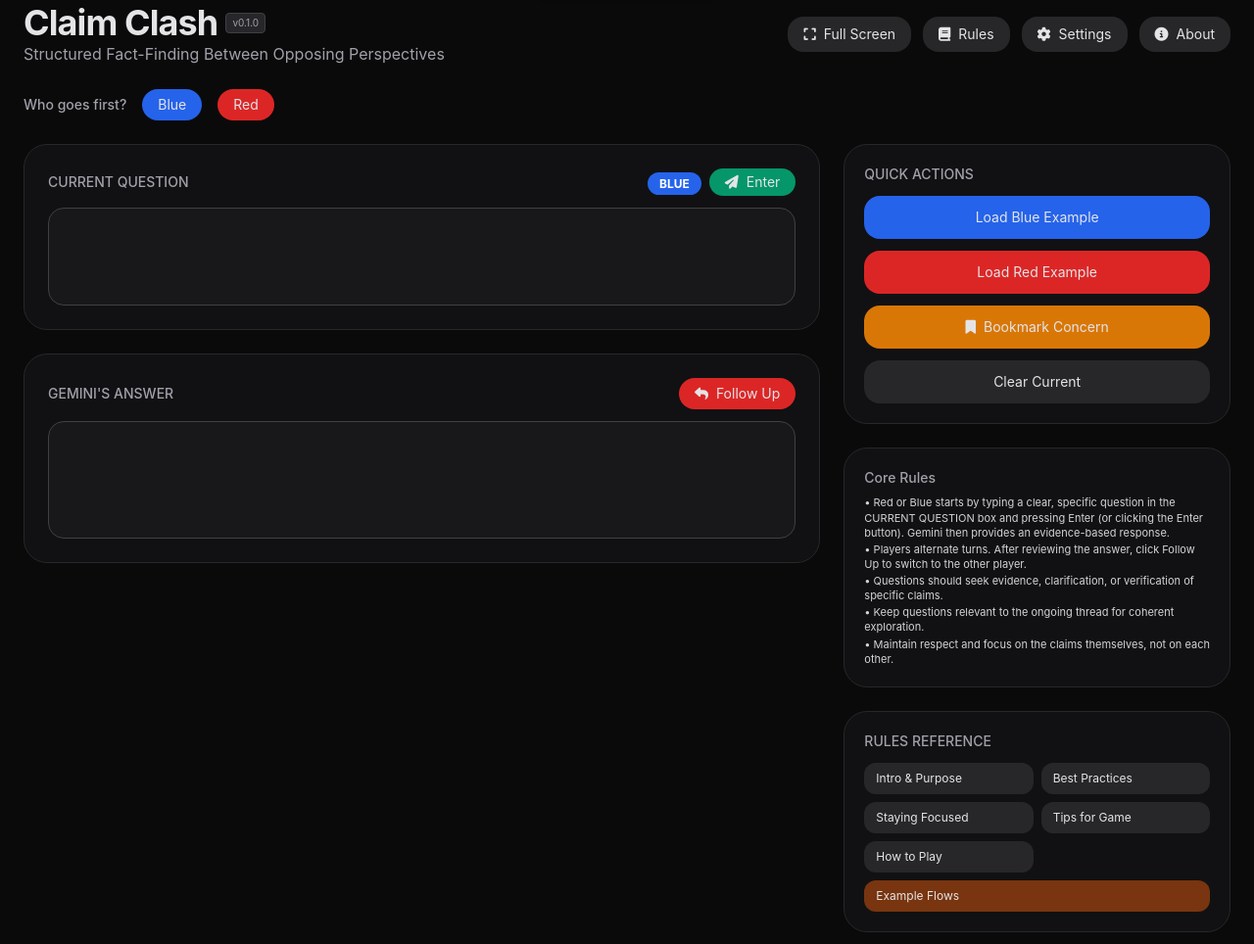
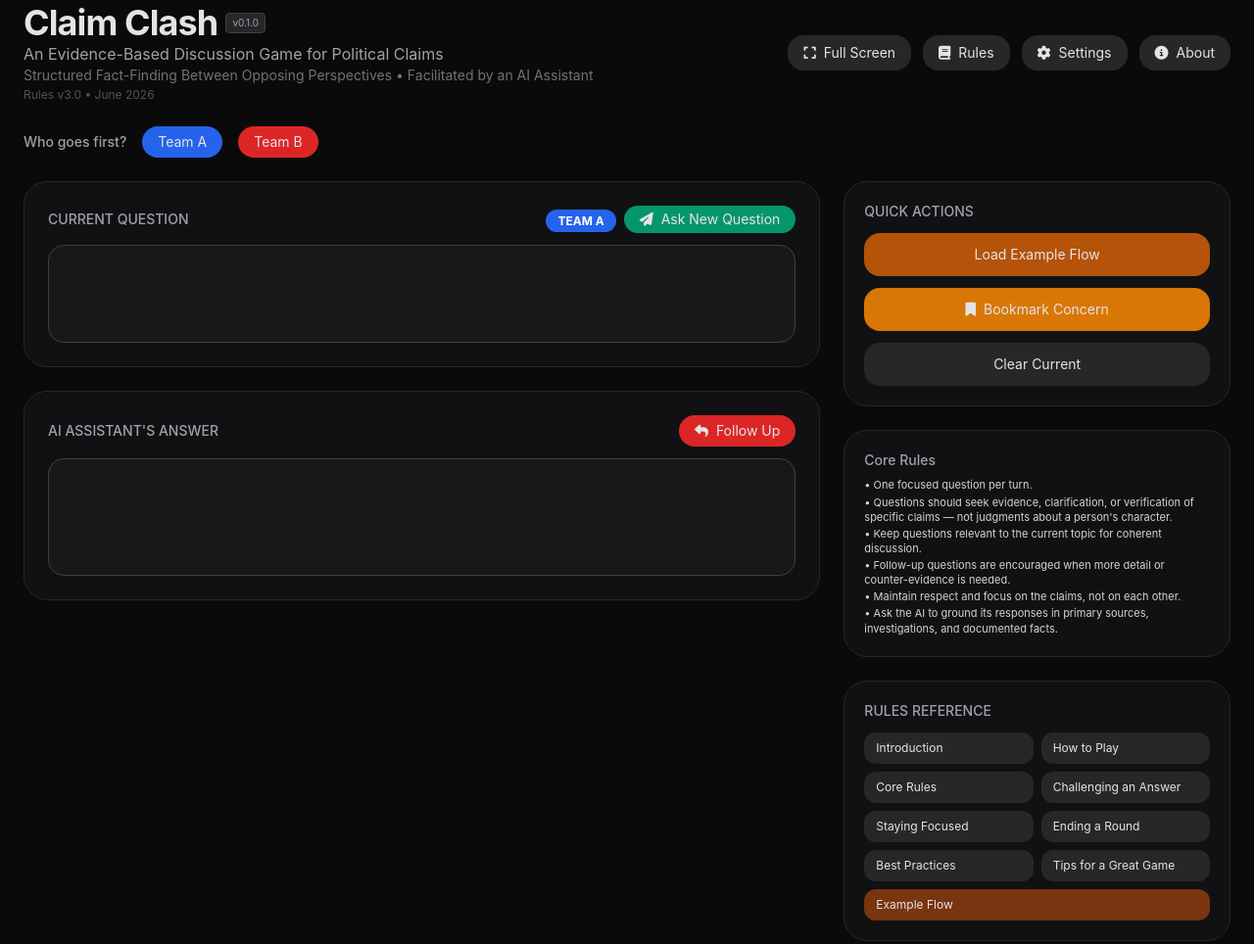
Before and after one commit to memento-mori1984/claim-clash-tv, a website: page src/index.html in a window 1280 px wide. Shown: the part 158-1122 px from the top of the page at 98% size. Drawn offline with nearby package versions, Linux system fonts and the light colour scheme.

Commit message:
Update game rules to Version 3.0 (June 2026)
- Replace Red/Blue with Team A/Team B throughout UI
- Rename Enter button to Ask New Question
- Add Challenging an Answer and Ending a Round rule sections
- Update all RULE_SECTIONS content to match copyrighted rules v3.0
- New Riverdale infrastructure example flow; generic AI assistant wording
- Display Rules v3.0 in header and About modal

```diff
--- a/src/index.html
+++ b/src/index.html
@@ -33,7 +33,9 @@ Copyright (c) 2026 Zachary H. Roberts. All rights reserved.
                     <h1 class="text-4xl font-bold tracking-tight">Claim Clash</h1>
                     <span class="text-[10px] px-1.5 py-0.5 bg-zinc-800 border border-zinc-700 rounded text-zinc-400">v<span id="header-version"></span></span>
                 </div>
-                <p class="text-zinc-400">Structured Fact-Finding Between Opposing Perspectives</p>
+                <p class="text-zinc-400">An Evidence-Based Discussion Game for Political Claims</p>
+                <p class="text-zinc-500 text-sm">Structured Fact-Finding Between Opposing Perspectives &bull; Facilitated by an AI Assistant</p>
+                <p class="text-zinc-600 text-xs mt-0.5">Rules v<span id="header-rules-version"></span> &bull; June 2026</p>
             </div>
             <div class="flex gap-x-3">
                 <button onclick="toggleFullScreen()" class="px-4 py-2 bg-zinc-800 hover:bg-zinc-700 rounded-2xl text-sm flex items-center gap-x-2">
@@ -54,8 +56,8 @@ Copyright (c) 2026 Zachary H. Roberts. All rights reserved.
         <!-- Who Goes First -->
         <div class="flex items-center gap-x-4 mb-6">
             <span class="text-sm font-medium text-zinc-400">Who goes first?</span>
-            <button onclick="setFirstPlayer('Blue')" class="px-4 py-1.5 bg-blue-600 hover:bg-blue-700 rounded-2xl text-sm">Blue</button>
-            <button onclick="setFirstPlayer('Red')" class="px-4 py-1.5 bg-red-600 hover:bg-red-700 rounded-2xl text-sm">Red</button>
+            <button onclick="setFirstPlayer('Team A')" class="px-4 py-1.5 bg-blue-600 hover:bg-blue-700 rounded-2xl text-sm">Team A</button>
+            <button onclick="setFirstPlayer('Team B')" class="px-4 py-1.5 bg-red-600 hover:bg-red-700 rounded-2xl text-sm">Team B</button>
         </div>
 
         <div class="grid grid-cols-1 lg:grid-cols-12 gap-6">
@@ -70,7 +72,7 @@ Copyright (c) 2026 Zachary H. Roberts. All rights reserved.
                         <div class="flex items-center gap-x-2">
                             <div id="player-badge"></div>
                             <button onclick="askGemini()" class="px-4 py-1 bg-emerald-600 hover:bg-emerald-700 rounded-2xl text-sm flex items-center gap-x-2">
-                                <i class="fa-solid fa-paper-plane"></i> <span>Enter</span>
+                                <i class="fa-solid fa-paper-plane"></i> <span>Ask New Question</span>
                             </button>
                         </div>
                     </div>
@@ -82,7 +84,7 @@ Copyright (c) 2026 Zachary H. Roberts. All rights reserved.
                 <!-- Answer -->
                 <div class="section rounded-3xl p-6">
                     <div class="flex justify-between items-center mb-3">
-                        <span class="text-sm font-medium text-zinc-400">GEMINI'S ANSWER</span>
+                        <span class="text-sm font-medium text-zinc-400">AI ASSISTANT'S ANSWER</span>
                         <div>
                             <button id="follow-up-btn" onclick="followUp()"
                                     class="px-4 py-1.5 rounded-2xl text-sm flex items-center gap-x-2">
@@ -101,8 +103,7 @@ Copyright (c) 2026 Zachary H. Roberts. All rights reserved.
                 <div class="section rounded-3xl p-5">
                     <div class="text-sm font-medium text-zinc-400 mb-3">QUICK ACTIONS</div>
                     <div class="space-y-3">
-                        <button onclick="loadBlueExample()" class="w-full bg-blue-600 hover:bg-blue-700 px-4 py-3 rounded-2xl text-sm">Load Blue Example</button>
-                        <button onclick="loadRedExample()" class="w-full bg-red-600 hover:bg-red-700 px-4 py-3 rounded-2xl text-sm">Load Red Example</button>
+                        <button onclick="loadExampleFlow()" class="w-full bg-amber-700 hover:bg-amber-800 px-4 py-3 rounded-2xl text-sm">Load Example Flow</button>
                         <button onclick="addBookmark()" class="w-full bg-amber-600 hover:bg-amber-700 px-4 py-3 rounded-2xl text-sm flex items-center justify-center gap-x-2">
                             <i class="fa-solid fa-bookmark"></i> <span>Bookmark Concern</span>
                         </button>
@@ -113,24 +114,28 @@ Copyright (c) 2026 Zachary H. Roberts. All rights reserved.
                 <div class="section rounded-3xl p-5">
                     <div class="text-sm font-medium text-zinc-400 mb-2">Core Rules</div>
                     <div class="text-[11px] text-zinc-300 space-y-0.5 leading-snug">
-                        <div>• Red or Blue starts by typing a clear, specific question in the CURRENT QUESTION box and pressing Enter (or clicking the Enter button). Gemini then provides an evidence-based response.</div>
-                        <div>• Players alternate turns. After reviewing the answer, click Follow Up to switch to the other player.</div>
-                        <div>• Questions should seek evidence, clarification, or verification of specific claims.</div>
-                        <div>• Keep questions relevant to the ongoing thread for coherent exploration.</div>
-                        <div>• Maintain respect and focus on the claims themselves, not on each other.</div>
+                        <div>• One focused question per turn.</div>
+                        <div>• Questions should seek evidence, clarification, or verification of specific claims — not judgments about a person's character.</div>
+                        <div>• Keep questions relevant to the current topic for coherent discussion.</div>
+                        <div>• Follow-up questions are encouraged when more detail or counter-evidence is needed.</div>
+                        <div>• Maintain respect and focus on the claims, not on each other.</div>
+                        <div>• Ask the AI to ground its responses in primary sources, investigations, and documented facts.</div>
                     </div>
                 </div>
 
                 <div class="section rounded-3xl p-5">
                     <div class="text-sm font-medium text-zinc-400 mb-3">RULES REFERENCE</div>
                     <div class="grid grid-cols-2 gap-2 text-xs">
-                        <button onclick="showRuleSection('intro')" class="px-3 py-2 bg-zinc-800 hover:bg-zinc-700 rounded-xl text-left">Intro &amp; Purpose</button>
+                        <button onclick="showRuleSection('intro')" class="px-3 py-2 bg-zinc-800 hover:bg-zinc-700 rounded-xl text-left">Introduction</button>
+                        <button onclick="showRuleSection('how')" class="px-3 py-2 bg-zinc-800 hover:bg-zinc-700 rounded-xl text-left">How to Play</button>
+                        <button onclick="showRuleSection('core')" class="px-3 py-2 bg-zinc-800 hover:bg-zinc-700 rounded-xl text-left">Core Rules</button>
+                        <button onclick="showRuleSection('challenge')" class="px-3 py-2 bg-zinc-800 hover:bg-zinc-700 rounded-xl text-left">Challenging an Answer</button>
+                        <button onclick="showRuleSection('focus')" class="px-3 py-2 bg-zinc-800 hover:bg-zinc-700 rounded-xl text-left">Staying Focused</button>
+                        <button onclick="showRuleSection('ending')" class="px-3 py-2 bg-zinc-800 hover:bg-zinc-700 rounded-xl text-left">Ending a Round</button>
                         <button onclick="showRuleSection('best')" class="px-3 py-2 bg-zinc-800 hover:bg-zinc-700 rounded-xl text-left">Best Practices</button>
-                        <button onclick="showRuleSection('focus')" class="px-3 py-2 bg-zinc-800 hover:bg-zinc-700 rounded-xl text-left">Staying Focused</button>
-                        <button onclick="showRuleSection('tips')" class="px-3 py-2 bg-zinc-800 hover:bg-zinc-700 rounded-xl text-left">Tips for Game</button>
-                        <button onclick="showRuleSection('how')" class="px-3 py-2 bg-zinc-800 hover:bg-zinc-700 rounded-xl text-left">How to Play</button>
+                        <button onclick="showRuleSection('tips')" class="px-3 py-2 bg-zinc-800 hover:bg-zinc-700 rounded-xl text-left">Tips for a Great Game</button>
                     </div>
-                    <button onclick="showRuleSection('examples')" class="mt-2 w-full px-3 py-2 bg-amber-900 hover:bg-amber-800 rounded-xl text-xs text-left">Example Flows</button>
+                    <button onclick="showRuleSection('examples')" class="mt-2 w-full px-3 py-2 bg-amber-900 hover:bg-amber-800 rounded-xl text-xs text-left">Example Flow</button>
                 </div>
             </div>
         </div>
@@ -318,7 +323,7 @@ Copyright (c) 2026 Zachary H. Roberts. All rights reserved.
             }
             return invokeFn(cmd, args);
         }
-        let currentPlayer = "Blue";
+        let currentPlayer = "Team A";
         let bookmarks = [];
 
         // === TESTING DEFAULT API KEY ===
@@ -327,6 +332,7 @@ Copyright (c) 2026 Zachary H. Roberts. All rights reserved.
         // IMPORTANT: This is only for personal/testing use. Do not share builds containing real keys.
         const DEFAULT_GEMINI_API_KEY = "YOUR_GEMINI_API_KEY_HERE";
         const APP_VERSION = "0.1.0";
+        const RULES_VERSION = "3.0";
 
         // Clean build: remove any previously saved personal Gemini key (one-time clear)
         if (!localStorage.getItem('cleanBuildCleared')) {
@@ -364,32 +370,39 @@ Copyright (c) 2026 Zachary H. Roberts. All rights reserved.
         const RULE_SECTIONS = {
             intro: {
                 title: "Introduction & Objective",
-                content: "This game provides a structured, respectful format for two players to explore politically charged claims from different perspectives through evidence-based questions to Gemini.\n\nThe goal is not to win, but to reach the point where both sides can agree on what the evidence presented to Gemini actually shows, while building AI literacy through direct engagement with sourced, evidence-focused responses.\n\nImportant Note on Gemini: Gemini is not infallible and regularly updates its knowledge as new information becomes available. Challenging or questioning its answers with evidence or counterpoints is not only valid, it is encouraged and helpful for reaching better understanding."
+                content: "Claim Clash is a structured discussion game designed for two players to explore politically charged claims through evidence-based questions to an AI assistant. The goal is not to win, but to reach clearer shared understanding of what the evidence actually shows. The game also helps players develop stronger AI literacy by treating the AI as a thinking tool rather than an authority.\n\nImportant Note: The AI assistant you use is not infallible and may update its answers as new information becomes available. Challenging or questioning its answers with evidence is valid and encouraged."
+            },
+            how: {
+                title: "How to Play",
+                content: "Step 1: Team A or Team B begins by typing a clear, specific question and clicking 'Ask New Question'. This player becomes the active player.\n\nStep 2: The AI provides a response based on available evidence.\n\nStep 3: The other player clicks 'Follow Up' to take their turn. This switches the active player and clears the question box.\n\nStep 4: The new active player types their question and clicks 'Ask New Question'.\n\nStep 5: Players continue alternating turns while staying focused on the same topic."
             },
             core: {
                 title: "Core Rules",
-                content: "• Red or Blue starts by typing a clear, specific question in the CURRENT QUESTION box and pressing Enter (or clicking the Enter button). Gemini then provides an evidence-based response.\n• Players alternate turns. After reviewing the answer, click Follow Up to switch to the other player.\n• Questions should seek evidence, clarification, or verification of specific claims.\n• Keep questions relevant to the ongoing thread for coherent exploration.\n• Maintain respect and focus on the claims themselves, not on each other."
+                content: "• One focused question per turn.\n• Questions should seek evidence, clarification, or verification of specific claims — not judgments about a person's character.\n• Keep questions relevant to the current topic for coherent discussion.\n• Follow-up questions are encouraged when more detail or counter-evidence is needed.\n• Maintain respect and focus on the claims, not on each other.\n• Ask the AI to ground its responses in primary sources, investigations, and documented facts."
             },
-            best: {
-                title: "Best Practices",
-                content: "• Keep responses concise\n• Prioritize primary sources\n• Jury conclusions ≠ full reality\n\n• Be specific: “List the top 5 most credible pieces of evidence...” or “What primary sources say about X?”\n• Use clear phrasing such as “Did X happen?” or “I heard that...” to ask for verification.\n• One focused question per turn works best for clear, deep responses.\n• Request structure when it helps: “Answer in bullet points with sources” or “Pros and cons table”.\n• Follow up iteratively: “Based on your last answer, drill into Y”.\n• Add focus: “Focus on primary sources” or “Note uncertainties and unverified aspects”.\n• Follow-up questions are encouraged when you have more detail or counter-evidence.\n• Gemini aims to ground answers in primary sources, investigations, and documented facts."
+            challenge: {
+                title: "Challenging an Answer",
+                content: "Either player may use a turn to ask the AI to re-examine its previous answer in light of new evidence or a counter-source. A Challenge counts as that player's question for the turn — it does not get a free extra turn. This keeps the game's pacing fair while still encouraging pushback on weak or outdated answers."
             },
             focus: {
                 title: "Staying Focused During Play",
-                content: "It is important to bring up one question at a time and continue drilling down on one area, even if Red or Blue have multiple issues with Gemini’s answer.\n\nUse the Bookmark Concern button (in Quick Actions) to note other concerns as they come up (e.g. bookmark concerns A, B, and C). Bookmarks appear in the list at the bottom of the screen.\n\nWhen ready to address a saved concern, click Manage, then Use on the desired bookmark. This loads the question back into the CURRENT QUESTION box.\n\nWhen the current thread is complete, load the next bookmark and ask Gemini to continue.\n\nThis keeps the conversation coherent and productive."
+                content: "It is important to explore one question at a time. If a player has multiple concerns with the AI's answer, they should bookmark the additional concerns rather than asking them all at once.\n\nTo bookmark concerns, include in your question: \"Bookmark: [A], [B], [C]\" — or use the Bookmark Concern button in Quick Actions.\n\nTo return to a bookmarked concern, include: \"Returning to bookmarked concern A\" in your question — or click Manage, then Use on a saved bookmark.\n\nThis keeps the discussion productive and easy to follow."
+            },
+            ending: {
+                title: "Ending a Round",
+                content: "• Both players agree the topic has been sufficiently explored, or\n• A turn limit is reached (10–12 exchanges is a reasonable default), or\n• Either player calls for a break.\n\nThere is no winner. Success is a clearer shared picture of what the evidence does and doesn't show."
+            },
+            examples: {
+                title: "Example Flow",
+                content: "Team A: \"Did the 2024 Riverdale infrastructure bill include the $2B rural broadband provision that critics claimed was cut?\"\n\nThe AI answers.\n\nTeam B clicks Follow Up, then asks: \"Sources say the provision was reduced rather than cut entirely — what was the before-and-after funding figure?\"\n\nThe AI answers.\n\nTeam A clicks Follow Up and asks: \"Bookmark: [funding source], [timeline of the cut]. First, can you clarify who proposed the reduction?\"\n\nThe AI answers.\n\nTeam B clicks Follow Up, says \"Returning to bookmarked concern: funding source,\" and the round continues."
+            },
+            best: {
+                title: "Best Practices for Asking the AI",
+                content: "• Be specific: \"What are the top 5 most credible pieces of evidence…\" or \"What do primary sources say about X?\"\n• Use clear phrasing such as \"Did X happen?\" or \"I heard that…\" when seeking verification.\n• Request structure when helpful: \"Answer in bullet points with sources\" or \"Provide a pros and cons table.\"\n• Follow up iteratively: \"Based on your last answer, please expand on Y.\"\n• Add focus: \"Focus on primary sources\" or \"Note any uncertainties or unverified claims.\"\n• Frame claims about people as claims about actions, policies, or events."
             },
             tips: {
                 title: "Tips for a Great Game",
-                content: "• Both Red and Blue perspectives are valued equally.\n• Take breaks if emotions rise.\n• Success comes from clearer shared understanding of what the evidence actually shows (or does not show).\n\nReady to begin? Either Red or Blue can start — share your first question!"
-            },
-            how: {
-                title: "How to Play",
-                content: "Step 1: Red or Blue starts with a clear, specific question to Gemini.\n\nStep 2: Gemini provides an evidence-based response.\n\nStep 3: The other player asks their question, which may address claims they have encountered or seek clarification.\n\nStep 4: Gemini answers.\n\nStep 5: The first player continues with a relevant follow-up question.\n\nRepeat: Alternate turns while staying focused on the topic thread.\n\nTip: Use Bookmark Concern to save side issues. Click Manage → Use to bring a saved question back when the current thread is done."
-            },
-
-            examples: {
-                title: "Example Flows",
-                content: "Blue Goes First\nBlue: “Did Donald J. Trump suggest injecting disinfectant to cure COVID during a White House press briefing?”\nGemini answers: Yes. During the April 23, 2020 briefing, Trump said...\n\nRed: “Did Trump later say the comment was sarcastic, and was there evidence people actually followed it?”\nGemini answers the follow-up.\n\nAnd so on in this fashion.\n\n---\n\nRed Goes First\nRed: “Is there any credible evidence that Donald J. Trump is a pedophile?”\nGemini answers: No, there is no credible evidence supporting that claim...\n\nBlue: “But I heard that in the Epstein files there was a witness claiming Trump sexually abused a 13-year-old girl who bit him.”\nGemini answers.\n\nRed: Follow-up question on details or verification status.\n\nAnd so on in this fashion."
+                content: "• Both perspectives are treated equally.\n• Take breaks if emotions rise.\n• If a question feels like it's targeting a person rather than a claim, pause and rephrase it around the underlying policy, event, or specific factual assertion.\n• Success is measured by clearer shared understanding of what the evidence shows (or does not show).\n\nReady to begin? Either player can start — type your first question and click Ask New Question."
             }
         };
 
@@ -397,11 +410,11 @@ Copyright (c) 2026 Zachary H. Roberts. All rights reserved.
             const badge = document.getElementById("player-badge");
             const followUpBtn = document.getElementById("follow-up-btn");
 
-            if (currentPlayer === "Blue") {
-                badge.innerHTML = `<span class="px-3 py-1 bg-blue-600 text-white text-xs font-bold rounded-2xl">BLUE</span>`;
+            if (currentPlayer === "Team A") {
+                badge.innerHTML = `<span class="px-3 py-1 bg-blue-600 text-white text-xs font-bold rounded-2xl">TEAM A</span>`;
                 followUpBtn.className = "px-4 py-1.5 bg-red-600 hover:bg-red-700 rounded-2xl text-sm flex items-center gap-x-2";
             } else {
-                badge.innerHTML = `<span class="px-3 py-1 bg-red-600 text-white text-xs font-bold rounded-2xl">RED</span>`;
+                badge.innerHTML = `<span class="px-3 py-1 bg-red-600 text-white text-xs font-bold rounded-2xl">TEAM B</span>`;
                 followUpBtn.className = "px-4 py-1.5 bg-blue-600 hover:bg-blue-700 rounded-2xl text-sm flex items-center gap-x-2";
             }
         }
@@ -412,22 +425,14 @@ Copyright (c) 2026 Zachary H. Roberts. All rights reserved.
         }
 
         function switchPlayer() {
-            currentPlayer = currentPlayer === "Blue" ? "Red" : "Blue";
+            currentPlayer = currentPlayer === "Team A" ? "Team B" : "Team A";
             updatePlayerBadge();
         }
 
-        function loadBlueExample() {
-            document.getElementById("question-box").innerHTML = "Did 51 former intelligence officials sign a public letter suggesting that the Hunter Biden laptop story had all the classic earmarks of Russian disinformation?";
+        function loadExampleFlow() {
+            document.getElementById("question-box").innerHTML = "Did the 2024 Riverdale infrastructure bill include the $2B rural broadband provision that critics claimed was cut?";
             document.getElementById("answer-box").innerHTML = "";
-            currentPlayer = "Blue";
-            conversationHistory = [];
-            updatePlayerBadge();
-        }
-
-        function loadRedExample() {
-            document.getElementById("question-box").innerHTML = "Is there any credible evidence that Donald J. Trump is a pedophile?";
-            document.getElementById("answer-box").innerHTML = "";
-            currentPlayer = "Red";
+            currentPlayer = "Team A";
             conversationHistory = [];
             updatePlayerBadge();
         }
@@ -550,7 +555,7 @@ Copyright (c) 2026 Zachary H. Roberts. All rights reserved.
             renderAIResponses();
 
             const answerBox = document.getElementById("answer-box");
-            answerBox.innerHTML = "Asking Gemini...";
+            answerBox.innerHTML = "Asking AI assistant...";
 
             const jail = getJailbreakPrompt();
             conversationHistory = [];
@@ -1069,7 +1074,7 @@ Copyright (c) 2026 Zachary H. Roberts. All rights reserved.
         function showAbout() {
             const modal = document.getElementById("about-modal");
             const verEl = document.getElementById("about-version");
-            if (verEl) verEl.textContent = APP_VERSION;
+            if (verEl) verEl.textContent = `${APP_VERSION} (Rules v${RULES_VERSION}, June 2026)`;
             if (modal) modal.classList.remove("hidden");
         }
 
@@ -1093,6 +1098,8 @@ Copyright (c) 2026 Zachary H. Roberts. All rights reserved.
             const ver = typeof APP_VERSION !== 'undefined' ? APP_VERSION : '0.1.0';
             const headerVer = document.getElementById("header-version");
             if (headerVer) headerVer.textContent = ver;
+            const rulesVer = document.getElementById("header-rules-version");
+            if (rulesVer) rulesVer.textContent = typeof RULES_VERSION !== 'undefined' ? RULES_VERSION : '3.0';
 
             document.getElementById("question-box").setAttribute("contenteditable", "true");
             document.getElementById("answer-box").setAttribute("contenteditable", "true");
```
